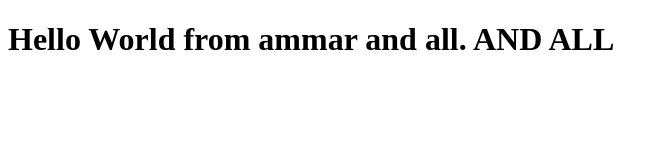
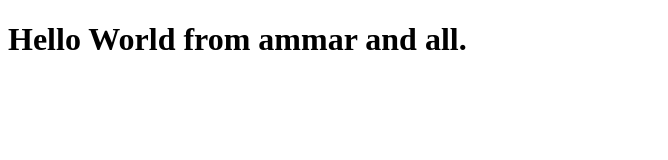
Before and after one commit to ammarabrahani/Bootcamp2020Sample, a plain HTML site: page index.html in a window 1280 px wide. Shown: the whole page, without its empty margins (0-668 px from the left). Drawn offline with Linux system fonts and the light colour scheme.

Commit message:
update index.html

```diff
--- a/index.html
+++ b/index.html
@@ -6,6 +6,6 @@
     <title>Document</title>
 </head>
 <body>
-    <h1>Hello World from ammar and all. AND ALL</h1>
+    <h1>Hello World from ammar and all.</h1>
 </body>
 </html>
```
